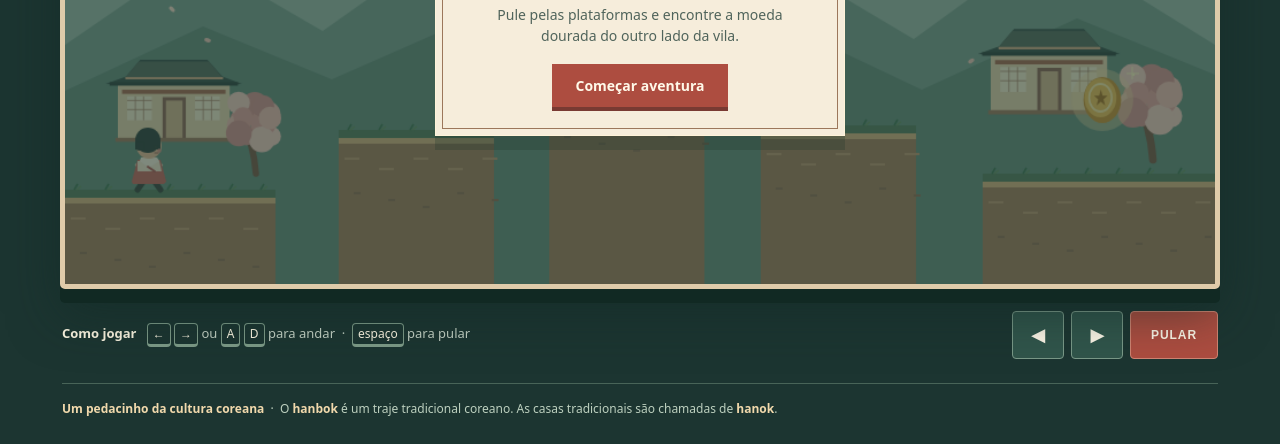
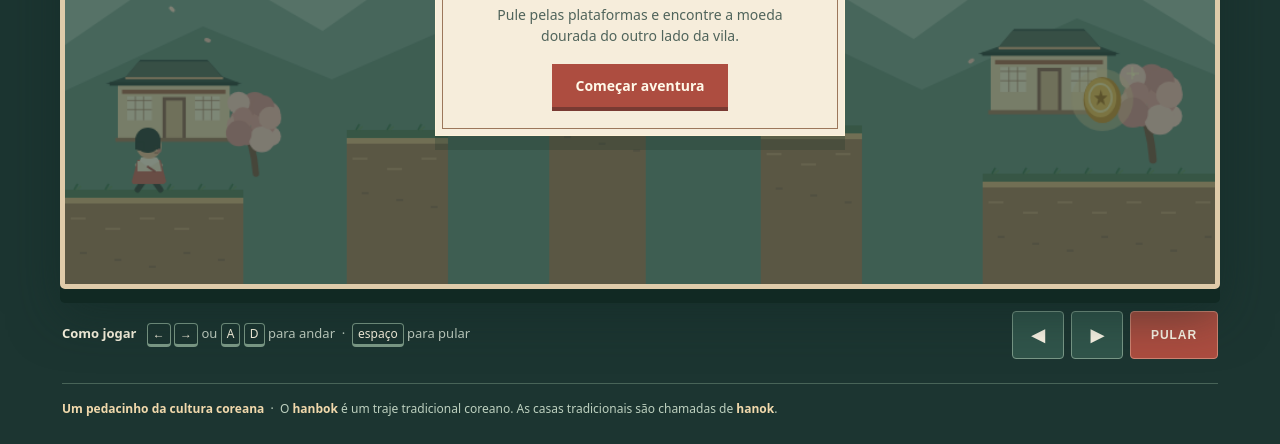
Before and after one commit to Xhina-comXis/FuturismoCoreano, a plain HTML site: page index.html in a window 1280 px wide. Shown: the part 405-849 px from the top of the page. Drawn offline with Linux system fonts and the light colour scheme.

Commit message:
Aumentar a dificuldade dos saltos

```diff
--- a/index.html
+++ b/index.html
@@ -12,7 +12,7 @@
 <script>
 'use strict';
 const canvas=document.querySelector('#game'),ctx=canvas.getContext('2d'),overlay=document.querySelector('#overlay');
-const platforms=[{x:0,y:418,w:183},{x:238,y:366,w:135},{x:421,y:317,w:135},{x:605,y:362,w:135},{x:798,y:404,w:202}];
+const platforms=[{x:0,y:418,w:155},{x:245,y:366,w:88},{x:421,y:317,w:84},{x:605,y:362,w:88},{x:798,y:404,w:202}];
 const player={x:58,y:368,w:30,h:50,vx:0,vy:0,ground:false,face:1,walk:0};
 const pages=[
 'O governo coreano está incentivando ativamente as empresas a adotarem a transformação digital na indústria manufatureira. Essa iniciativa se caracteriza por quatro palavras-chave estratégicas: inteligência, serviços, sustentabilidade e plataforma. Esses princípios orientadores refletem a resposta do governo aos rápidos avanços tecnológicos da Indústria 4.0, às regulamentações ambientais cada vez mais rigorosas e às mudanças no cenário do comércio global. Segundo especialistas do setor, o valor agregado na indústria manufatureira da Coreia atingiu US$ 416 bilhões em 2023.',
```
